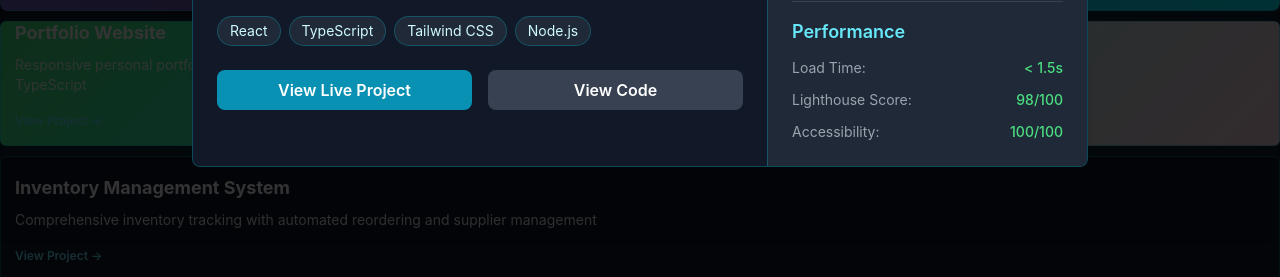
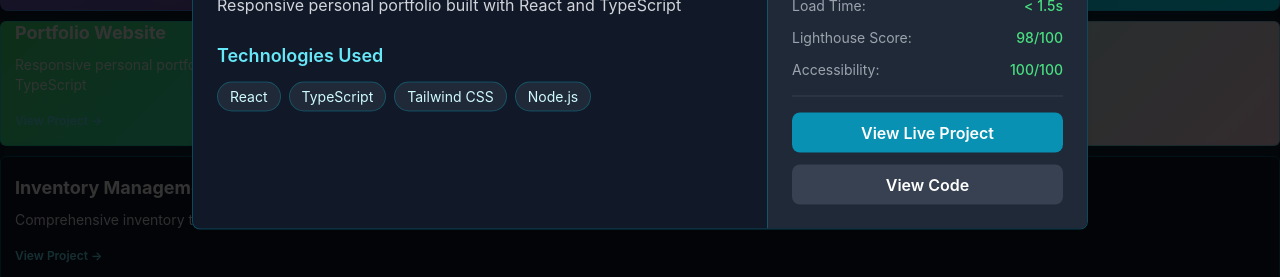
Before and after one commit to MarkA-Quipit/Grid-Portfolio, a React (Create React App) app: page / in a window 1280 px wide. Both pictures are taken after a click on the element 210 px from the left and 602 px from the top of the page. Shown: the part 519-796 px from the top of the page. Built offline with nearby package versions, Linux system fonts and the light colour scheme; the HTML template or start-up script is replaced by a standard one.

Commit message:
updated project card pop up to be more readable

```diff
--- a/src/components/ProjectCard.tsx
+++ b/src/components/ProjectCard.tsx
@@ -44,8 +44,8 @@ const ProjectDialog: React.FC<{
         <div className="flex">
           {/* Main Project Content - Left Side */}
           <div className="flex-1">
-            {/* Project Image - Flush at top */}
-            <div className="w-full h-64 overflow-hidden bg-gray-800">
+            {/* Project Image - Enlarged and emphasized */}
+            <div className="w-full h-96 overflow-hidden bg-gray-800">
               <img
                 src={projectData.image}
                 alt={projectData.name}
@@ -77,26 +77,6 @@ const ProjectDialog: React.FC<{
                     </span>
                   ))}
                 </div>
-              </div>
-
-              {/* Links */}
-              <div className="flex gap-4">
-                <a
-                  href={projectData.liveUrl}
-                  target="_blank"
-                  rel="noopener noreferrer"
-                  className="flex-1 bg-cyan-600 hover:bg-cyan-700 text-white font-semibold py-2 px-4 rounded-lg transition-colors duration-300 text-center"
-                >
-                  View Live Project
-                </a>
-                <a
-                  href={projectData.githubUrl}
-                  target="_blank"
-                  rel="noopener noreferrer"
-                  className="flex-1 bg-gray-700 hover:bg-gray-600 text-white font-semibold py-2 px-4 rounded-lg transition-colors duration-300 text-center"
-                >
-                  View Code
-                </a>
               </div>
             </div>
           </div>
@@ -174,6 +154,28 @@ const ProjectDialog: React.FC<{
                   <span className="text-green-400 text-sm font-medium">{project ? "99.9%" : "100/100"}</span>
                 </div>
               </div>
+            </div>
+
+            <hr className="border-gray-700" />
+
+            {/* Action Buttons */}
+            <div className="flex flex-col gap-3">
+              <a
+                href={projectData.liveUrl}
+                target="_blank"
+                rel="noopener noreferrer"
+                className="w-full bg-cyan-600 hover:bg-cyan-700 text-white font-semibold py-2 px-4 rounded-lg transition-colors duration-300 text-center"
+              >
+                View Live Project
+              </a>
+              <a
+                href={projectData.githubUrl}
+                target="_blank"
+                rel="noopener noreferrer"
+                className="w-full bg-gray-700 hover:bg-gray-600 text-white font-semibold py-2 px-4 rounded-lg transition-colors duration-300 text-center"
+              >
+                View Code
+              </a>
             </div>
           </div>
         </div>
```
